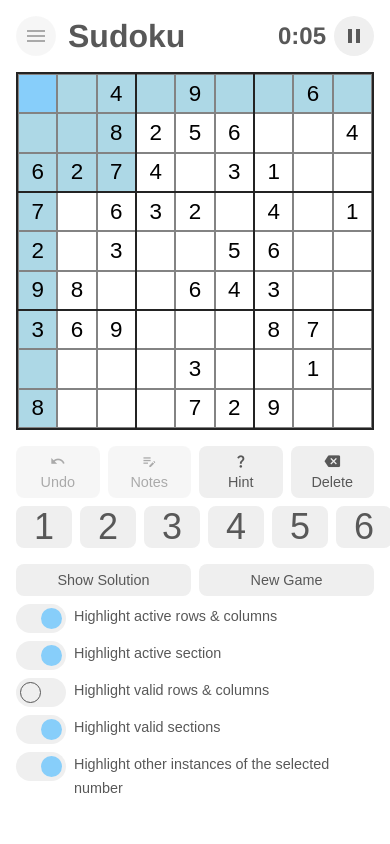
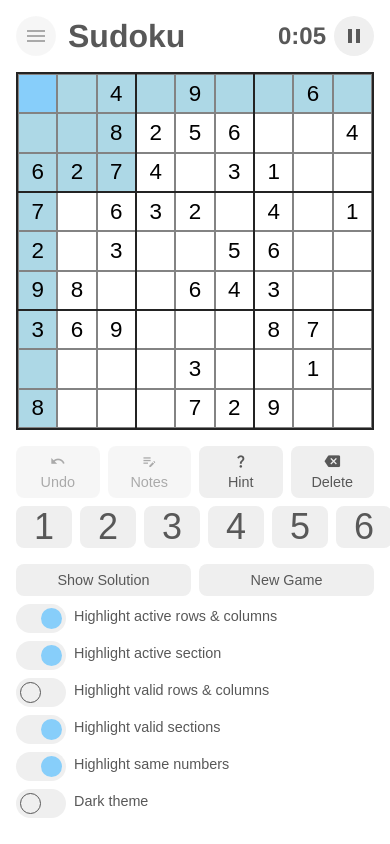
Before and after one commit to jkeussen/sudoku, a React (Vite) app: page / in a window 390 px wide. Shown: the top 844 px of the page. Built offline with nearby package versions, Linux system fonts and the light colour scheme.

Commit message:
Implemented dark theme

```diff
--- a/src/App.tsx
+++ b/src/App.tsx
@@ -1,5 +1,5 @@
 import { useEffect } from "react";
-import { useAppDispatch } from "./store/hooks";
+import { useAppDispatch, useAppSelector } from "./store/hooks";
 
 import Header from "./components/Header";
 import Puzzle from "./components/Puzzle";
@@ -12,13 +12,15 @@ import classes from "./App.module.css";
 function App() {
 	const dispatch = useAppDispatch();
 
+	const showDarkTheme = useAppSelector(state => state.ui.showDarkTheme)
+
 	useEffect(() => {
 		dispatch(puzzleActions.generatePuzzle('medium'));
 	}, []);
 
 	// return <Tile key={`gridTile_${index}`} value={char} />
 	return (
-		<div className={classes.wrapper + ' light'}>
+		<div className={classes.wrapper + `${showDarkTheme ? ' dark' : ' light'}`}>
 			<div className={classes.app}>
 				<Header />
 				<Puzzle />
--- a/src/components/Controls/OptionsSwitches.tsx
+++ b/src/components/Controls/OptionsSwitches.tsx
@@ -22,6 +22,9 @@ const OptionsSwitches: React.FC<{
 	);
 	const highlightValidSections = useAppSelector(
 		(state) => state.ui.highlightValidSections
+	);
+	const showDarkTheme = useAppSelector(
+		(state) => state.ui.showDarkTheme
 	);
 
 	const toggleHighlightActiveRowsAndCols = () => {
@@ -54,6 +57,12 @@ const OptionsSwitches: React.FC<{
 		);
 	};
 
+	const toggleDarkTheme = () => {
+		dispatch(
+			uiActions.setShowDarkTheme(!showDarkTheme)
+		);
+	};
+
 	return (
 		<div className={props.className}>
 			<Switch
@@ -77,9 +86,14 @@ const OptionsSwitches: React.FC<{
 				onChange={toggleHighlightValidSections}
 			/>
 			<Switch
-				label="Highlight other instances of the selected number"
+				label="Highlight same numbers"
 				checked={highlightSameValues}
 				onChange={toggleHighlightSameValues}
+			/>
+			<Switch
+				label="Dark theme"
+				checked={showDarkTheme}
+				onChange={toggleDarkTheme}
 			/>
 		</div>
 	);
--- a/src/index.css
+++ b/src/index.css
@@ -1,10 +1,12 @@
 *, html, body {
+  --transition-speed: 0.3s;
   width: 100%;
   margin: 0;
   padding: 0;
   box-sizing: border-box;
+  transition: background-color var(--transition-speed) ease, color var(--transition-speed) ease;
 }
-*::before, *::after { box-sizing: inherit; }
+
 :root {
   font-family: Avenir, Helvetica, Arial, sans-serif;
   font-size: 16px;
@@ -21,15 +23,39 @@
   -moz-osx-font-smoothing: grayscale;
   -webkit-text-size-adjust: 100%;
   box-sizing: border-box;
+
+  /* Dividers */
+  --divider-tile-width: 1px;
+  --divider-section-width: 4px;
+  --border-radius: 8px;
+}
+
+@media (max-width: 600px) {
+  :root {
+    --divider-tile-width: 0.5px;
+    --divider-section-width: 2px;
+  }
+}
+
+@media only screen and (-moz-min-device-pixel-ratio: 2),
+only screen and (-o-min-device-pixel-ratio: 2/1),
+only screen and (-webkit-min-device-pixel-ratio: 2),
+only screen and (min-device-pixel-ratio: 2) {
+  :root {
+    --divider-tile-width: 0.5px;
+    --divider-section-width: 2px;
+  }
 }
 
 .light {
-  --border-radius: 8px;
+  --bg: white;
+  --text: rgb(88, 88, 88);
+  --tile-bg: white;
+  --tile-num-given: black;
+  --tile-num-user: rgb(81, 81, 81);
+  --tile-num-wrong: rgb(181, 0, 0);
   --divider-tile: rgb(131, 131, 131);
   --divider-section: rgb(35, 35, 35);
-  --bg: white;
-  --tile-bg: white;
-  --text: rgb(88, 88, 88);
   --button-bg: rgb(239,239,239);
   --control-button-text-color: grey;
   --blue: rgb(173, 216, 230);
@@ -39,32 +65,24 @@
   --error-dark: rgb(214, 99, 99);
 
   --focus: 2px solid var(--blue-dark);
-
-  /* Tiles */
-  --tile-num-given: black;
-  --tile-num-user: rgb(81, 81, 81);
-  --tile-num-wrong: rgb(181, 0, 0);
-
-  /* Dividers */
-  --divider-tile-width: 1px;
-  --divider-section-width: 4px;
 }
 
-@media (max-width: 600px) {
-  .light,
-  .dark {
-    --divider-tile-width: 0.5px;
-    --divider-section-width: 2px;
-  }
+.dark {
+  --bg: rgb(42, 42, 42);
+  --text: rgb(171, 171, 171);
+  --tile-bg: rgb(42, 42, 42);
+  --tile-num-given: rgb(210, 210, 210);
+  --tile-num-user: rgb(160, 160, 160);
+  --tile-num-wrong: rgb(206, 65, 65);
+  --divider-tile: rgb(0, 0, 0);
+  --divider-section: rgb(2, 2, 2);
+  --button-bg: rgb(32, 32, 32);
+  --control-button-text-color: grey;
+  --blue: rgb(44, 59, 64);
+  --blue-dark: rgb(50, 98, 128);
+  --valid: rgb(33, 64, 33);
+  --error: rgb(94, 46, 46);
+  --error-dark: rgb(58, 24, 24);
+
+  --focus: 2px solid var(--blue-dark);
 }
-
-@media only screen and (-moz-min-device-pixel-ratio: 2),
-only screen and (-o-min-device-pixel-ratio: 2/1),
-only screen and (-webkit-min-device-pixel-ratio: 2),
-only screen and (min-device-pixel-ratio: 2) {
-  .light,
-  .dark {
-    --divider-tile-width: 0.5px;
-    --divider-section-width: 2px;
-  }
-}
--- a/src/store/ui-slice.ts
+++ b/src/store/ui-slice.ts
@@ -2,6 +2,7 @@ import { createSlice } from "@reduxjs/toolkit";
 
 interface UiState {
 	showMenu: boolean;
+	showDarkTheme: boolean,
 	highlightActiveRowsAndCols: boolean;
 	highlightActiveSection: boolean;
 	highlightSameValues: boolean;
@@ -17,6 +18,7 @@ interface UiState {
 
 const initialUiState: UiState = {
 	showMenu: false,
+	showDarkTheme: false,
 	highlightActiveRowsAndCols: true,
 	highlightActiveSection: true,
 	highlightSameValues: true,
@@ -36,6 +38,9 @@ const uiSlice = createSlice({
 	reducers: {
 		setShowMenu(state, action: { payload: boolean }) {
 			state.showMenu = action.payload;
+		},
+		setShowDarkTheme(state, action: { payload: boolean }) {
+			state.showDarkTheme = action.payload;
 		},
 		setHighlightActiveRowsAndCols(state, action: { payload: boolean }) {
 			state.highlightActiveRowsAndCols = action.payload;
```
